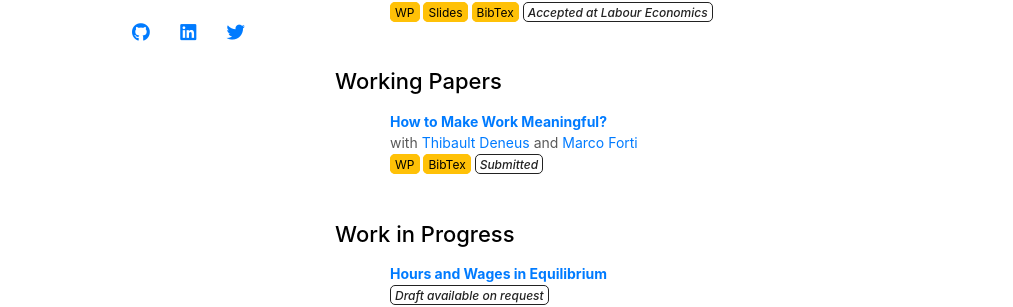
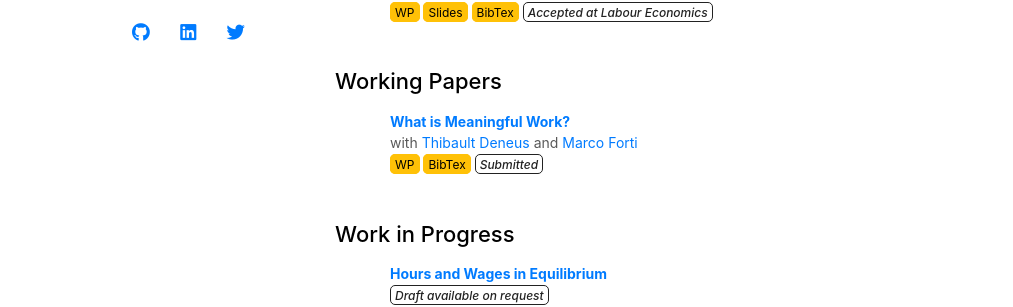
Before and after one commit to thimodeschouwer/thimodeschouwer.github.io, a Jekyll site: the page built from index.md, in a window 1280 px wide and 1052 px high. Shown: the part 516-823 px from the top of the window, without its empty margins (135-1148 px from the left). Built offline with Jekyll 4.4.1, drawn with Linux system fonts in a browser that asks for light colours; nearby versions of some CDN libraries; a style sheet for code colours, icons or effects is not loaded; our own code applies the rules of GitHub Pages for plain Markdown files.

Commit message:
Update workingpapers.yml

```diff
--- a/_data/workingpapers.yml
+++ b/_data/workingpapers.yml
@@ -1,6 +1,6 @@
 main:
 
-  - title: How to Make Work Meaningful?
+  - title: What is Meaningful Work?
     authors: with <a href = "https://thibaultdeneus.github.io" > Thibault Deneus </a> and <a href = "https://www.econ.uni-bonn.de/en/department/doctoral-students/marco-forti" > Marco Forti </a>
     pdf: ./assets/files/MeaningProduction.pdf
     bibtex: ./assets/files/MeaningProduction_cite.txt
```
